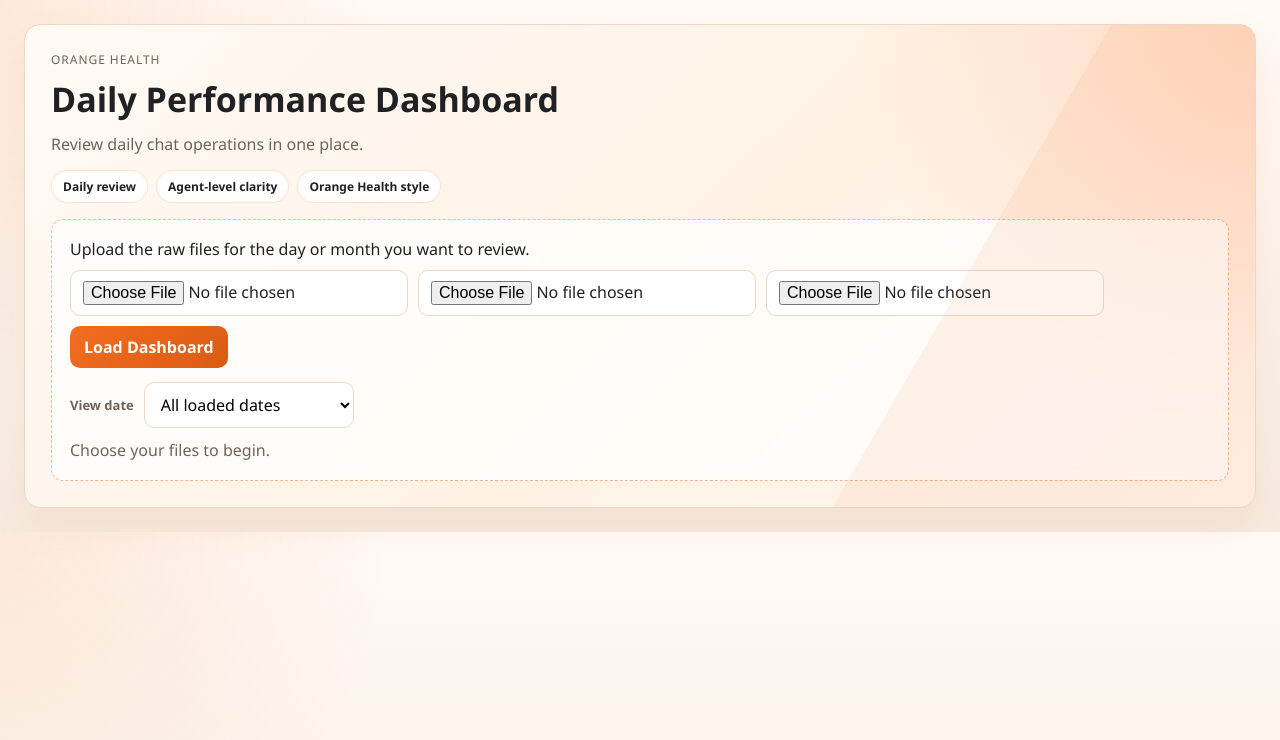
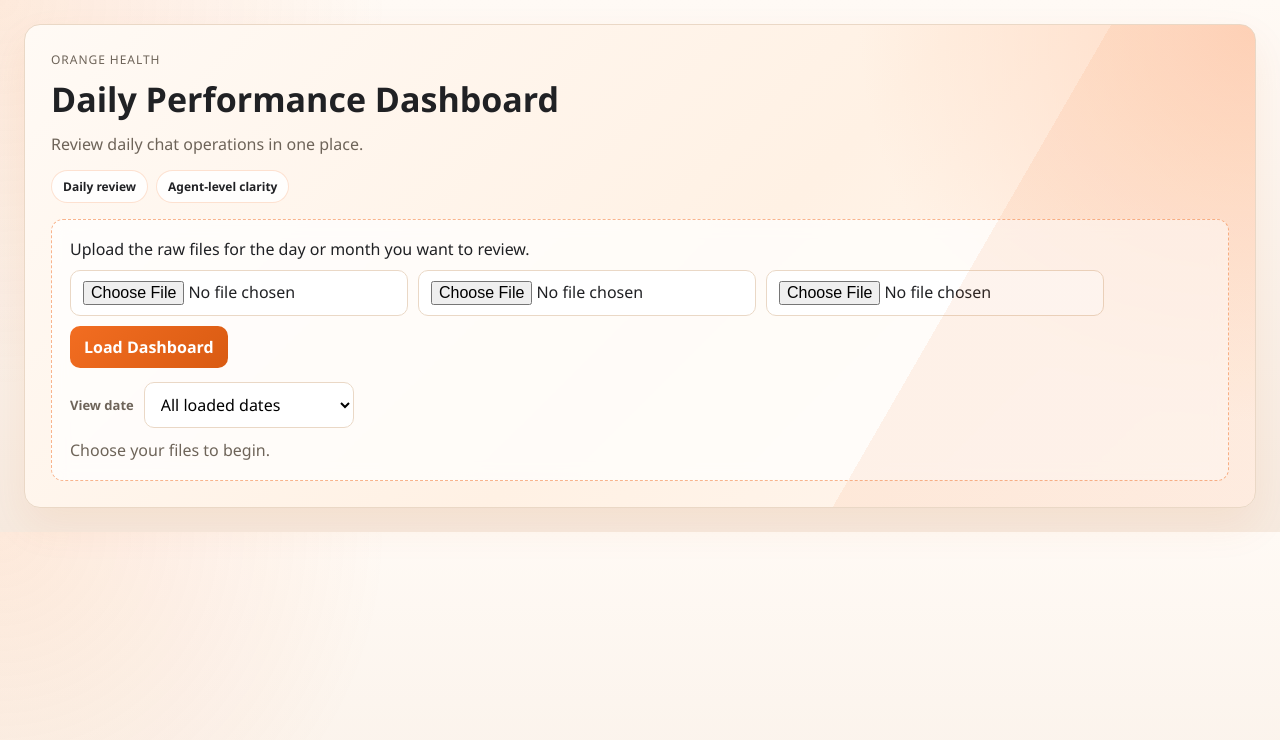
Before and after one commit to m0nk1337/ohldpr, a plain HTML site: page index.html in a window 1280 px wide. Drawn offline with Linux system fonts and the light colour scheme.

Commit message:
Remove 'Orange Health style' from brand strip

```diff
--- a/index.html
+++ b/index.html
@@ -385,7 +385,6 @@
       <div class="brand-strip">
         <div class="brand-pill">Daily review</div>
         <div class="brand-pill">Agent-level clarity</div>
-        <div class="brand-pill">Orange Health style</div>
       </div>
       <div class="upload">
         <div>Upload the raw files for the day or month you want to review.</div>
```
